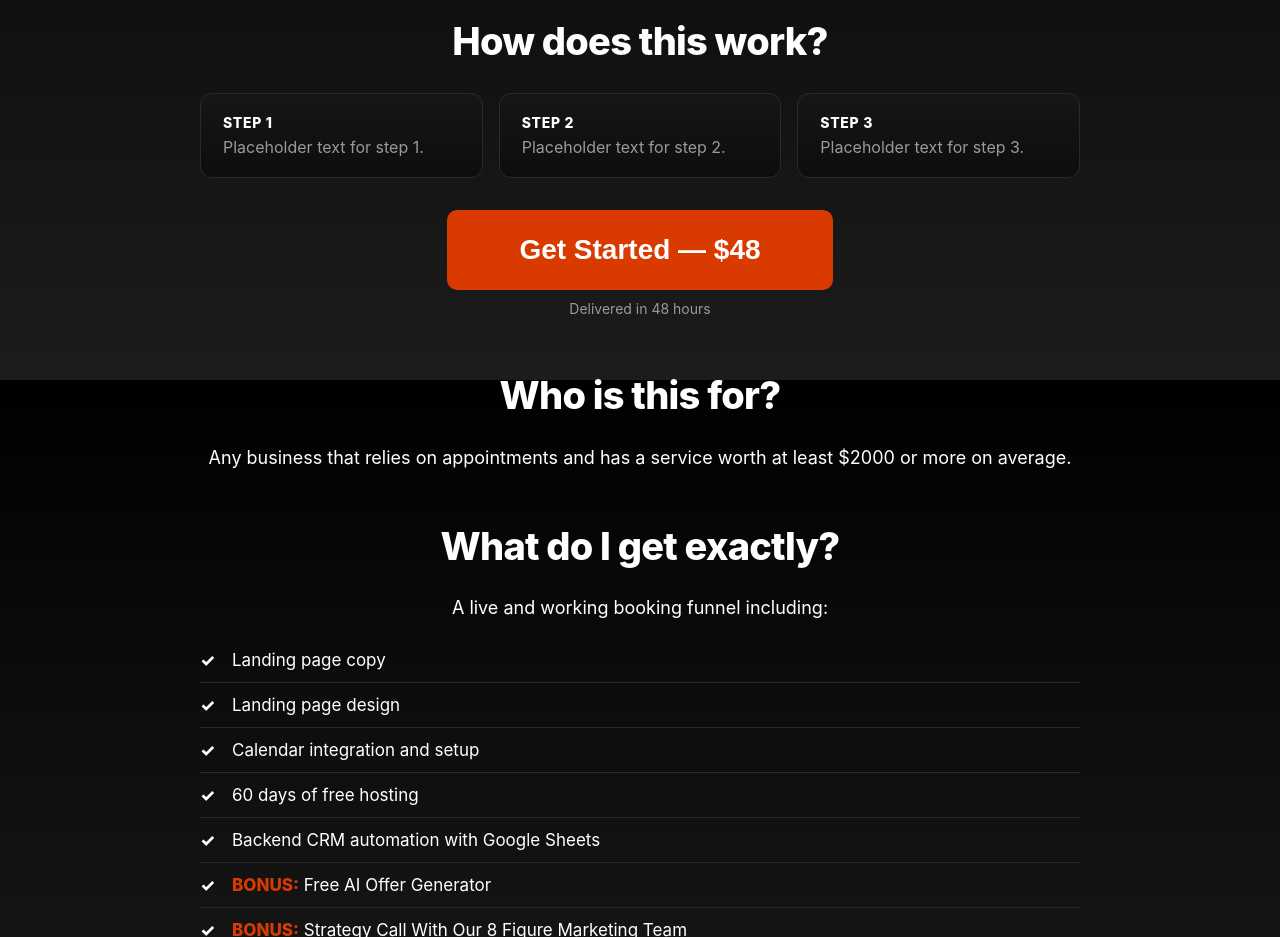
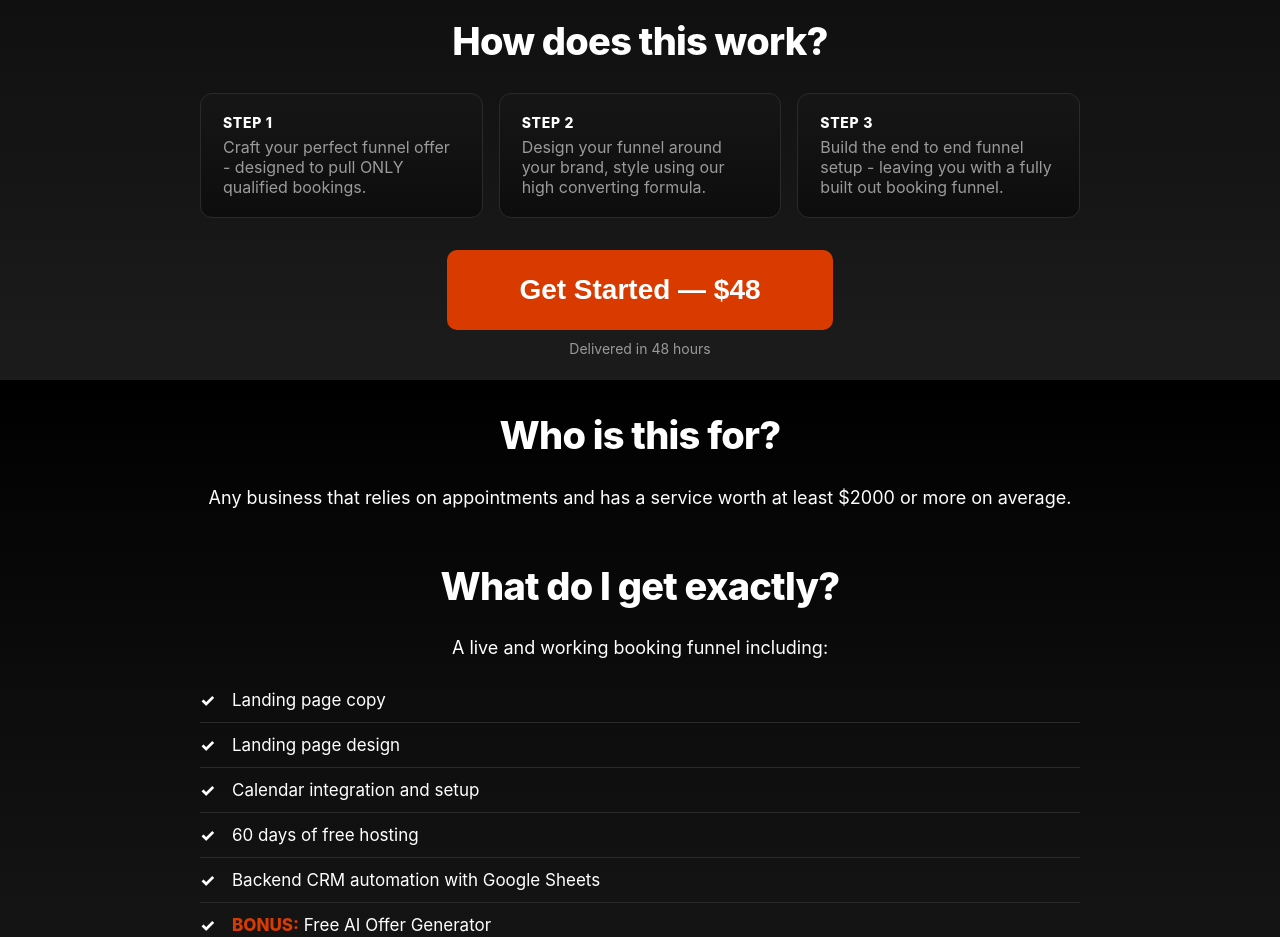
Before and after one commit to scalblio23/lto-2, a plain HTML site: page index.html in a window 1280 px wide. Shown: the part 2020-2957 px from the top of the page. Drawn offline with Linux system fonts and the light colour scheme.

Commit message:
Fill in the three process steps
Replaces the placeholder copy in the "How does this work?" row with the
offer, design and build steps.

Co-Authored-By: Claude Opus 5 <noreply@anthropic.com>
Claude-Session: https://claude.ai/code/session_01G2BLn5MMkfPTXrwPdyLLk8

```diff
--- a/index.html
+++ b/index.html
@@ -582,15 +582,15 @@
   <div class="steps">
     <div class="step-box">
       <div class="step-label">Step 1</div>
-      <p class="step-text">Placeholder text for step 1.</p>
+      <p class="step-text">Craft your perfect funnel offer - designed to pull ONLY qualified bookings.</p>
     </div>
     <div class="step-box">
       <div class="step-label">Step 2</div>
-      <p class="step-text">Placeholder text for step 2.</p>
+      <p class="step-text">Design your funnel around your brand, style using our high converting formula.</p>
     </div>
     <div class="step-box">
       <div class="step-label">Step 3</div>
-      <p class="step-text">Placeholder text for step 3.</p>
+      <p class="step-text">Build the end to end funnel setup - leaving you with a fully built out booking funnel.</p>
     </div>
   </div>
 
```
Also changed, not shown: README.md.
